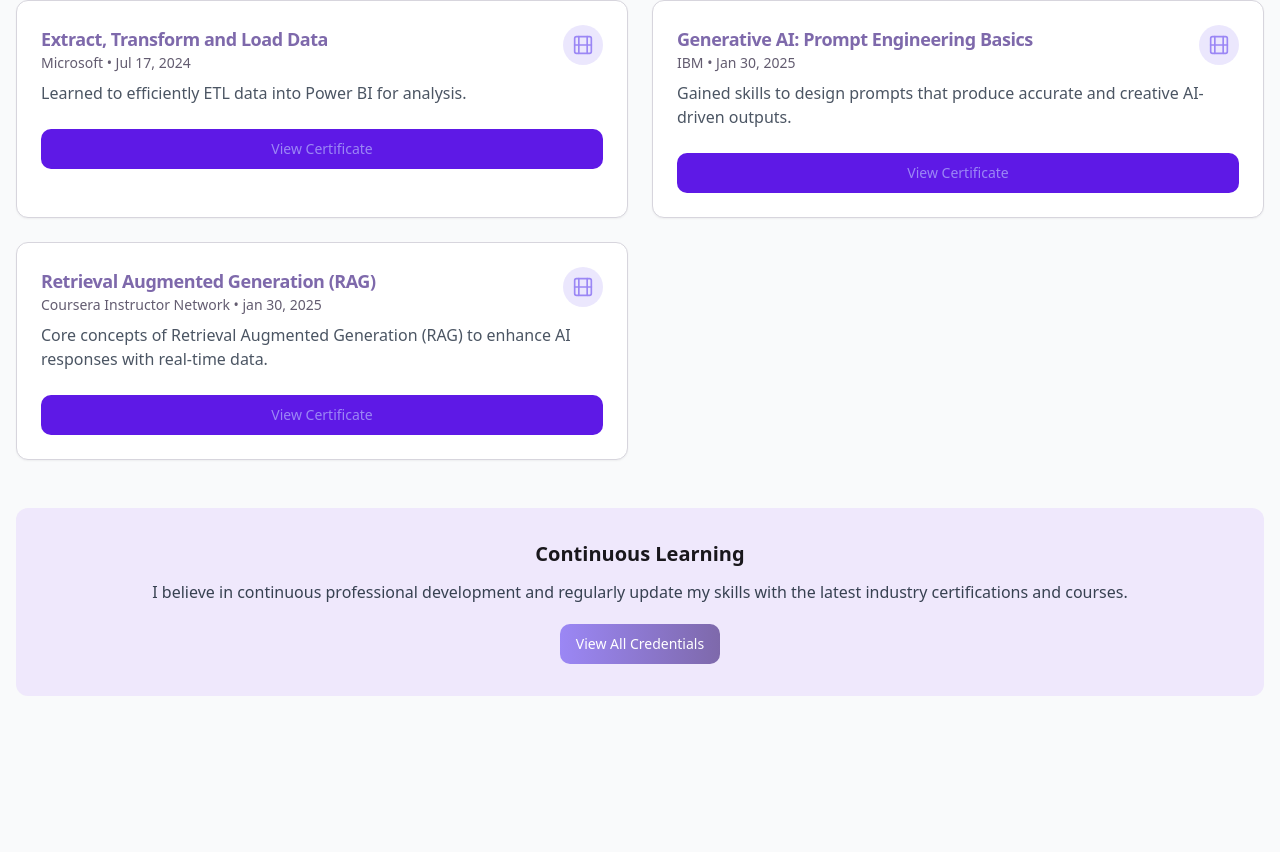
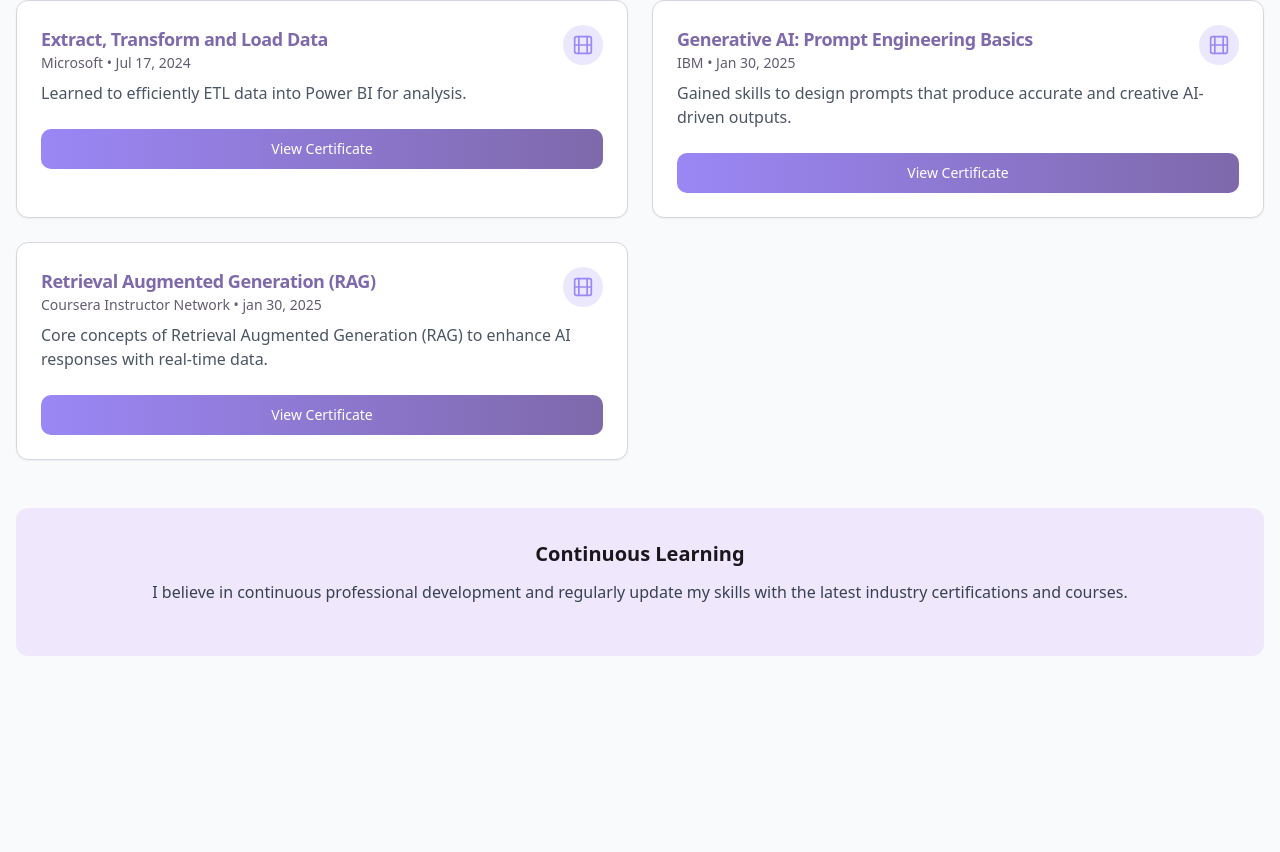
Before and after one commit to devShazain/shazain-portfolio-hub, a React (Vite) app: page / in a window 1280 px wide. Shown: the part 3534-4386 px from the top of the page. Built offline with nearby package versions, Linux system fonts and the light colour scheme.

Commit message:
Fix: Style "View Certificate" buttons
Update the "View Certificate" buttons to match the style of the "View All Projects" button.

```diff
--- a/src/components/Certifications.tsx
+++ b/src/components/Certifications.tsx
@@ -1,4 +1,3 @@
-
 import { Card, CardContent, CardDescription, CardFooter, CardHeader, CardTitle } from "@/components/ui/card";
 import { Button } from "@/components/ui/button";
 
@@ -70,7 +69,7 @@ const Certifications = () => {
               </CardContent>
               <CardFooter>
                 <Button
-                  className="px-6 w-full text-portfolio-purple hover:text-white hover:bg-portfolio-purple-light transition-colors duration-300"
+                  className="button-gradient w-full"
                   asChild
                 >
                   <a href={cert.link}>View Certificate</a>
@@ -85,9 +84,6 @@ const Certifications = () => {
           <p className="text-gray-700 mb-5">
             I believe in continuous professional development and regularly update my skills with the latest industry certifications and courses.
           </p>
-          <Button className="button-gradient">
-            View All Credentials
-          </Button>
         </div>
       </div>
     </section>
```
